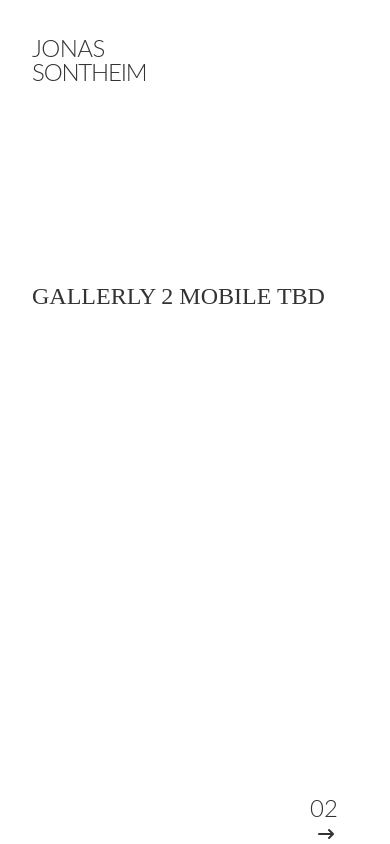
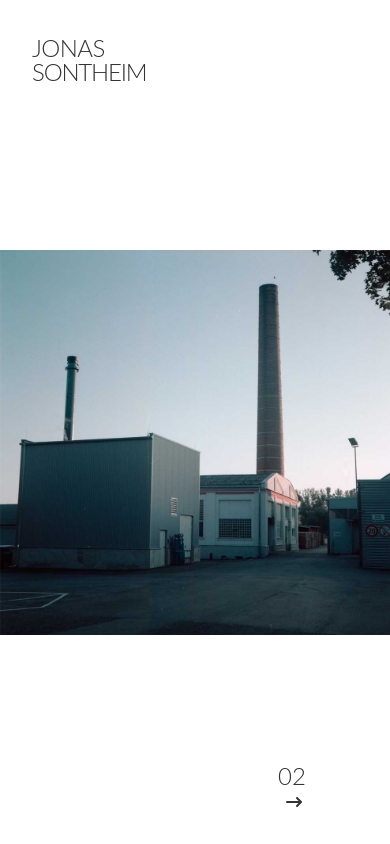
Before and after one commit to sontiO/photo-portfolio, a Next.js app: page /gallery/gallery2 in a window 390 px wide. Built offline with nearby package versions, Linux system fonts and the light colour scheme.

Commit message:
matching all paddings, carousel for mobile gallery and gallery2

```diff
--- a/components/Carousel.js
+++ b/components/Carousel.js
@@ -3,7 +3,7 @@ import useEmblaCarousel from "embla-carousel-react";
 import Image from "next/image";
 import Autoplay from "embla-carousel-autoplay";
 
-export const EmblaCarousel = ({ images }) => {
+export const EmblaCarousel = ({ images, width, height }) => {
   const [emblaRef, emblaApi] = useEmblaCarousel({ loop: false }, [
     Autoplay(true),
   ]);
@@ -11,18 +11,18 @@ export const EmblaCarousel = ({ images }) => {
     <div className="embla" ref={emblaRef}>
       <div className="embla__container">
         {images.map((img) => {
-          return <EmblaSlide img={img} />;
+          return <EmblaSlide width={width} height={height} img={img} />;
         })}
       </div>
     </div>
   );
 };
 
-function EmblaSlide({ img }) {
+function EmblaSlide({ img, width, height }) {
   return (
     <div className="embla__slide">
       {" "}
-      <Image src={img} width={1620} height={1147} priority={true} />
+      <Image src={img} width={width} height={height} priority={true} />
     </div>
   );
 }
--- a/components/GalleryWrapper.js
+++ b/components/GalleryWrapper.js
@@ -20,7 +20,7 @@ export default function GalleryWrapper({ children, page, href }) {
           <div className="text-2xl font-light text-black uppercase font-Lato">
             <Link href="/">
               <a>
-                <div className="flex flex-col -space-y-2 md:p-12">
+                <div className="flex flex-col p-8 -space-y-2 md:p-12">
                   <p className="tracking-tight">Jonas</p>
                   <p className="tracking-tighter">Sontheim</p>
                 </div>
--- a/pages/gallery/gallery2.js
+++ b/pages/gallery/gallery2.js
@@ -5,6 +5,7 @@ import { useState, useEffect } from "react";
 import { motion } from "framer-motion";
 import { useMediaQuery } from "react-responsive";
 import Gallery from "react-photo-gallery";
+import { EmblaCarousel } from "../../components/Carousel";
 
 const Desktop = ({ children }) => {
   const isDesktop = useMediaQuery({ minWidth: 992 });
@@ -23,7 +24,7 @@ export default function Gallery2() {
     setModalOpen(true);
   }
 
-  const photos = [
+  const imageData = [
     {
       src: "/120-small/mixed120 (8).jpg",
       width: 1000,
@@ -44,11 +45,12 @@ export default function Gallery2() {
   return (
     <div>
       <Mobile>
-        <div className="w-screen h-screen p-8 overflow-x-hidden overflow-y-hidden md:p-12">
-          <div className="grid w-full h-full grid-cols-2 grid-rows-2 gap-8 text-2xl font-light text-black uppercase font-Lato">
-            <GalleryWrapper page="02">
-              {" "}
-              <div className="mt-48 font-cormorant">gallerly 2 mobile tbd</div>
+        <div className="h-screen overflow-y-hidden">
+          <div className="grid w-full h-full ">
+            <GalleryWrapper page="02" href="/gallery/gallery3">
+              <div className="flex items-center justify-center h-screen -mt-24 ">
+                <EmblaCarousel images={imageData} width={1000} height={988} />
+              </div>
             </GalleryWrapper>
           </div>
         </div>
@@ -57,7 +59,7 @@ export default function Gallery2() {
         <GalleryWrapper page="02" href="/gallery/gallery3">
           <div className="h-full p-8 ">
             <div className="w-3/4">
-              <Gallery photos={photos} />
+              <Gallery photos={imageData} />
             </div>
           </div>
           <p className="max-w-xs mx-10 text-base font-lato">
--- a/pages/gallery/index.js
+++ b/pages/gallery/index.js
@@ -24,7 +24,7 @@ export default function Gallery() {
 
   var imageData = ["/beninTrees.jpg", "/tungintrees.jpg"];
   return (
-    <div className="w-screen h-screen p-8 overflow-x-hidden overflow-y-hidden md:p-12">
+    <div className="w-screen h-screen overflow-x-hidden overflow-y-hidden ">
       <div className="grid w-full h-full grid-cols-2 grid-rows-2 gap-8 text-2xl font-light text-black uppercase font-Lato">
         <Desktop>
           <Link href="/">
@@ -73,7 +73,7 @@ export default function Gallery() {
         <Mobile>
           <GalleryWrapper page="01" href="/gallery/gallery2">
             <div className="flex items-center justify-center h-screen -mt-24 ">
-              <EmblaCarousel images={imageData} />
+              <EmblaCarousel images={imageData} width={1620} height={1147} />
             </div>
           </GalleryWrapper>
         </Mobile>
--- a/pages/index.js
+++ b/pages/index.js
@@ -8,7 +8,7 @@ export default function Home() {
   let [isOpen, setIsOpen] = useState(false);
   return (
     <div>
-      <div className="flex w-full h-screen p-4 md:p-12 ">
+      <div className="flex w-full h-screen p-8 md:p-12 ">
         <div className="flex flex-col justify-between mr-8 md:w-4/6 5s:w-full ">
           <div className="flex flex-row w-full h-full ">
             <div className="flex flex-col w-full h-full -space-y-2 text-2xl font-light text-black uppercase font-Lato">
```
